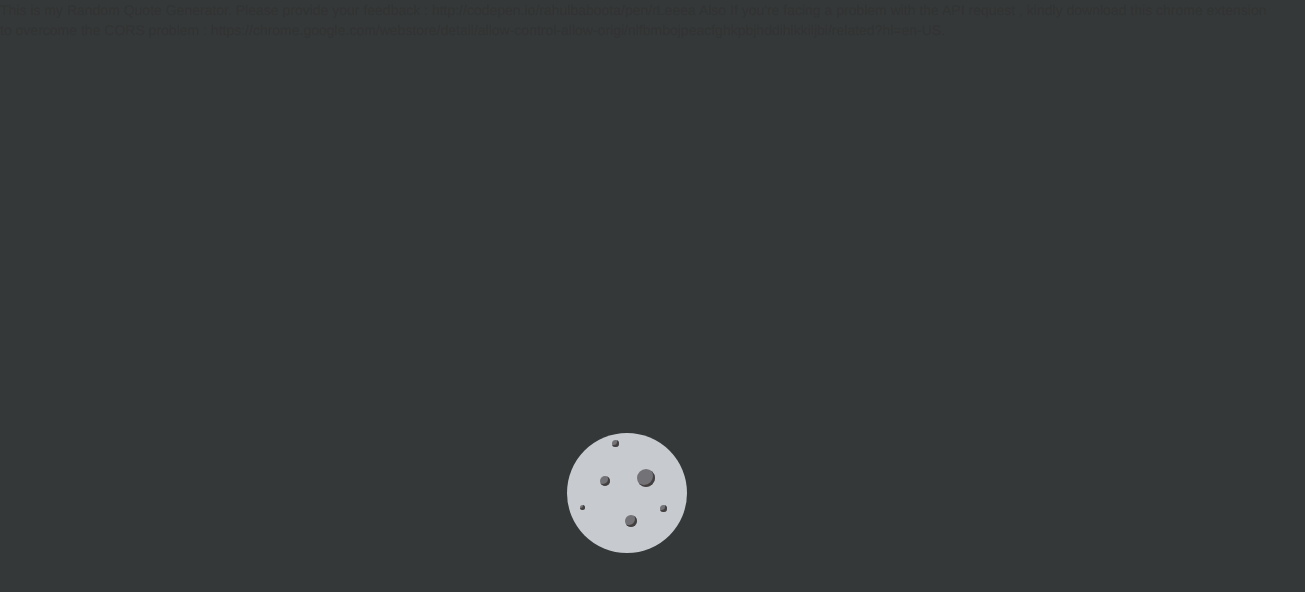
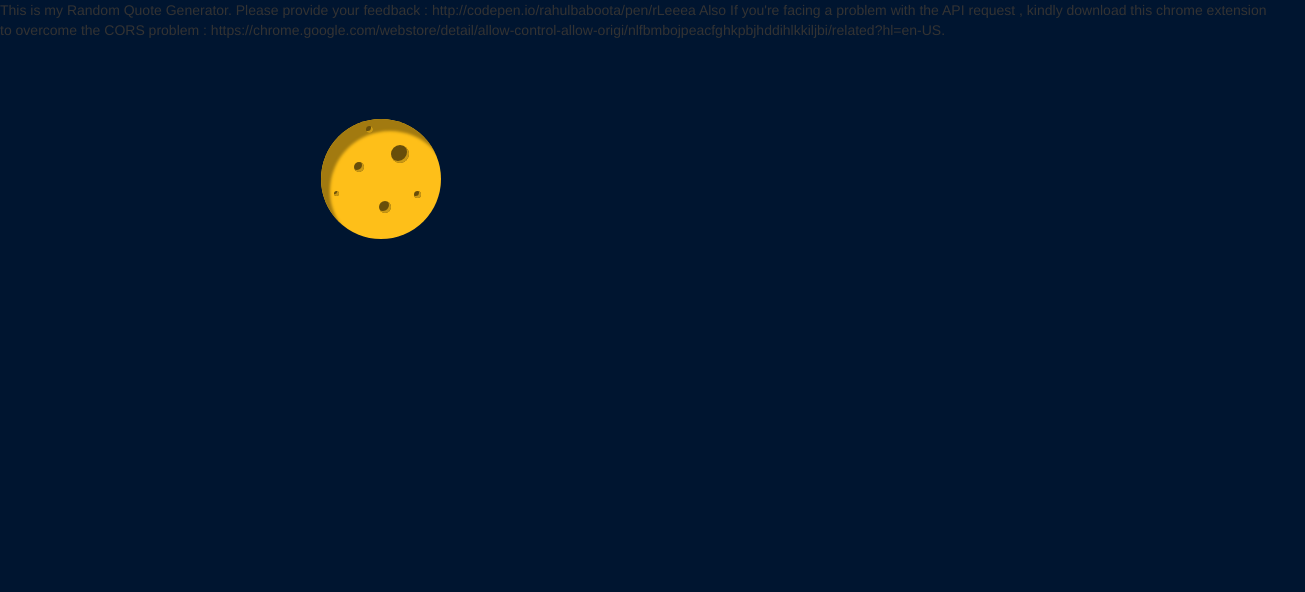
Before and after one commit to RahulBaboota/Weather-App, a plain HTML site: page WeatherApp.html in a window 1280 px wide. Shown: the whole page, 1305 px wide, since content can reach past the window. Drawn offline with nearby package versions, Linux system fonts and the light colour scheme.

Commit message:
Added Changes

```diff
--- a/css/main.css
+++ b/css/main.css
@@ -1,7 +1,7 @@
 body
 {
   height: 100%;
-  background: #343838;
+  background: #001530;
 }
 
 div
@@ -13,15 +13,16 @@ div
 
 
 /*Basic Moon Structure*/
+
 #moon
 {
 	height: 120px;
 	width: 120px;
-	background: #c7cbd0;
-	margin-left: -5%;
-	margin-top: -5%;
+	background: #FEBF19;
+	margin-left: -68%;
+	margin-top: -13%;
 	border-radius: 50%;
-	/*box-shadow: inset 12px -9px 3px #857c7c;*/
+	box-shadow: inset 12px -9px 3px #A27A10;
 }
 
 
@@ -29,8 +30,8 @@ div
 .spot
 {
 	border-radius: 50%;
-	background: #737277;
-	box-shadow: inset -2px 2px 0 #454040;
+	background: #684E0A;
+	box-shadow: inset -2px 2px 0 #CB9914;
 }
 
 /*Craters*/
@@ -39,7 +40,7 @@ div
 {
   height: 18px;
   width: 18px;
-  margin-left: -24px;
+  margin-left: -34px;
   margin-top: -28px;
 }
 
@@ -86,23 +87,23 @@ div
 
 #hidden-orbit
 {
-	height: 1300px;
-	width: 650px;
-	border-radius: 1300px 0 0 1300px;
-	margin-left: -310px;
-  	margin-top: -585px;
-  	/*border: dashed rgba(256,256,256,0.5);*/
-  	border-width: 1px;
+	height: 1400px;
+	width: 700px;
+	border-radius: 1400px 0 0 1400px;
+	margin-left: -640px;
+  	margin-top: -505px;
+  	/*border: dashed rgba(256,256,256,0.5);
+  	border-width: 1px;*/
   	-webkit-transform: rotate(90deg);
   	transform: rotate(90deg);
   	-webkit-animation-name: moonrise;
   	animation-name: moonrise;
-  	-webkit-animation-duration: 2s;
-  	animation-duration: 2s;
+  	-webkit-animation-duration: 3s;
+  	animation-duration: 3s;
   	-webkit-animation-iteration-count: 1;
   	animation-iteration-count: 1;
-  	-webkit-animation-timing-function: cubic-bezier(0.5,0.8,0.5,0.2);
-  	animation-timing-function: cubic-bezier(0.5,0.8,0.5,0.2);
+  	-webkit-animation-timing-function: cubic-bezier(0.5,0.5,0.5,0.5);
+  	animation-timing-function: cubic-bezier(0.5,0.5,0.5,0.5);
 }
 
 /*#earth
@@ -121,8 +122,8 @@ div
     transform: rotate(0deg);
   }
   100% {
-    -webkit-transform: rotate(360deg);
-    transform: rotate(360deg);
+    -webkit-transform: rotate(90deg);
+    transform: rotate(90deg);
   }
 }
 
@@ -132,7 +133,7 @@ div
     transform: rotate(0deg);
   }
   100% {
-    -webkit-transform: rotate(360deg);
-    transform: rotate(360deg);
+    -webkit-transform: rotate(90deg);
+    transform: rotate(90deg);
   }
 }
```
Also changed, not shown: WeatherApp.html (+0 -1 lines), 2 other files.
